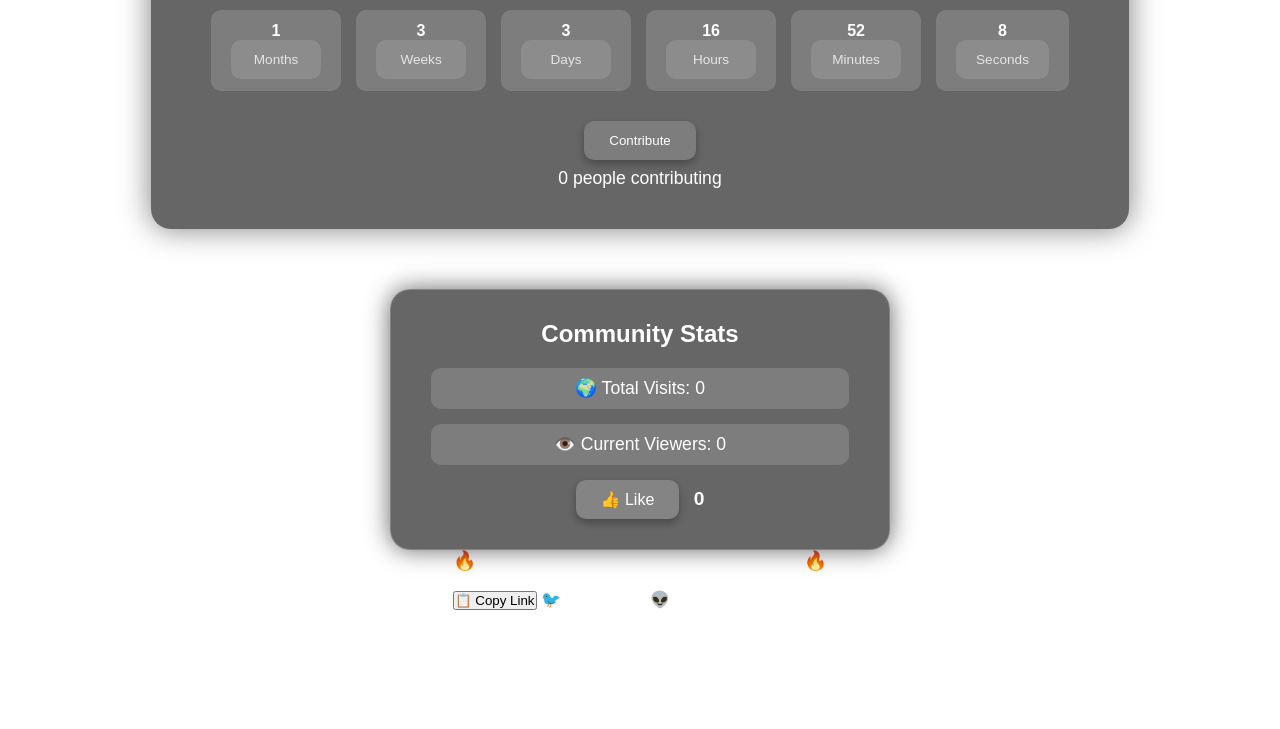
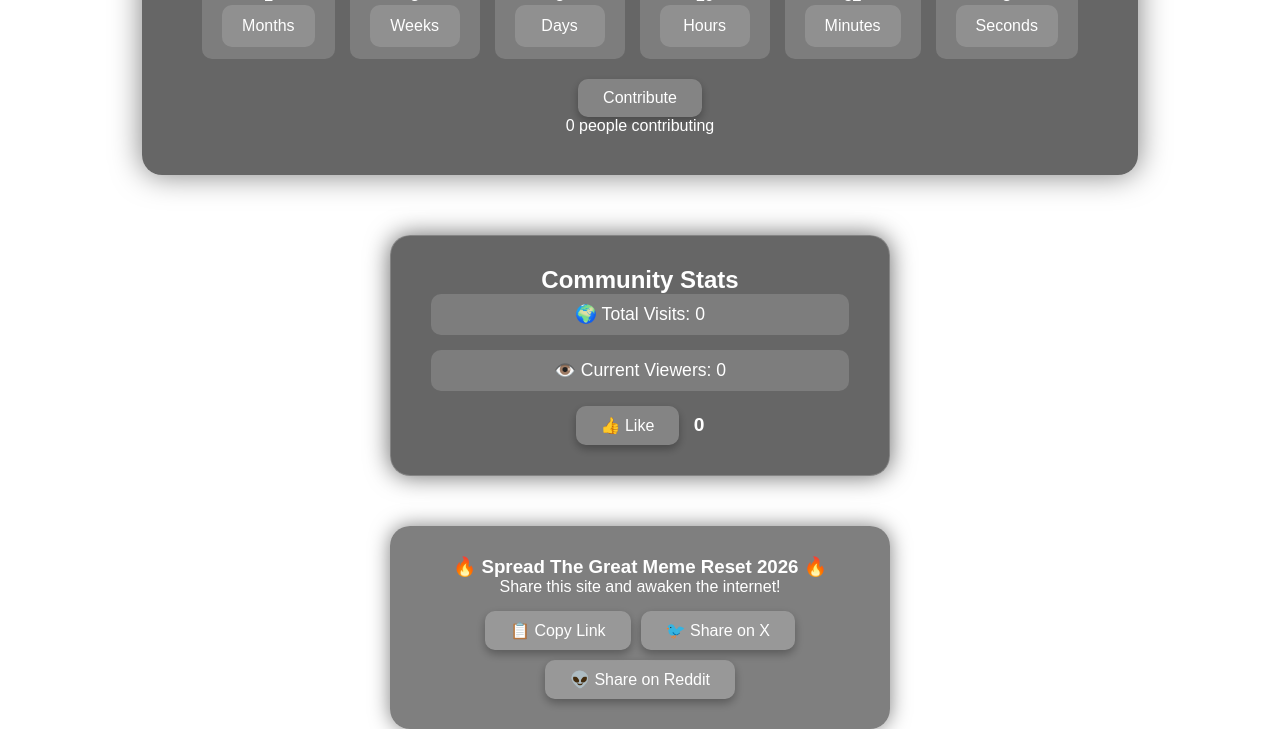
Before and after one commit to greatmemereset/greatmemereset.github.io, a website: page index.html in a window 1280 px wide. Shown: the part 162-891 px from the top of the page. Before the commit the page ends 800 px from the top, so only its background shows below. Drawn offline with Linux system fonts and the light colour scheme; no server answers.

Commit message:
Update style.css

```diff
--- a/style.css
+++ b/style.css
@@ -12,9 +12,10 @@ body {
   flex-direction: column;
   align-items: center;
   color: white;
+  text-align: center;
 }
 
-/* COUNTDOWN CONTAINER */
+/* COUNTDOWN BOX */
 .container {
   background: rgba(0, 0, 0, 0.6);
   border-radius: 20px;
@@ -22,12 +23,8 @@ body {
   text-align: center;
   backdrop-filter: blur(10px);
   box-shadow: 0 0 30px rgba(0, 0, 0, 0.5);
-  margin-top: 70px;
-}
-
-h1 {
-  font-size: 2rem;
-  margin-bottom: 25px;
+  margin-top: 60px;
+  animation: fadeIn 1s ease;
 }
 
 .countdown {
@@ -45,34 +42,29 @@ h1 {
   min-width: 90px;
 }
 
-.label {
-  font-size: 0.85rem;
-  opacity: 0.8;
-}
-
-/* CONTRIBUTE BUTTON */
-#contribute-btn {
-  margin-top: 10px;
-  padding: 12px 25px;
+/* BUTTONS */
+#contribute-btn,
+.like-button,
+.share-btn {
+  background: rgba(255,255,255,0.2);
   border: none;
   border-radius: 10px;
+  padding: 10px 25px;
   color: #fff;
-  background: rgba(255, 255, 255, 0.15);
+  font-size: 1rem;
   cursor: pointer;
   box-shadow: 0 4px 10px rgba(0,0,0,0.3);
   transition: all 0.3s ease;
 }
-#contribute-btn:hover {
-  background: rgba(255,255,255,0.3);
+
+#contribute-btn:hover,
+.like-button:hover,
+.share-btn:hover {
+  background: rgba(255,255,255,0.35);
   transform: scale(1.05);
 }
 
-#contribution-count {
-  margin-top: 8px;
-  font-size: 1.1rem;
-}
-
-/* ✅ COMMUNITY BOX (translucent with clear contrast) */
+/* COMMUNITY BOX */
 .community-box {
   background: rgba(0, 0, 0, 0.6);
   border: 1px solid rgba(255, 255, 255, 0.2);
@@ -87,11 +79,6 @@ h1 {
   animation: fadeUp 1.2s ease;
 }
 
-.community-box h2 {
-  margin-bottom: 20px;
-  font-size: 1.5rem;
-}
-
 .stat-item {
   font-size: 1.1rem;
   background: rgba(255, 255, 255, 0.15);
@@ -100,34 +87,60 @@ h1 {
   margin-bottom: 15px;
 }
 
-/* Like button styles */
 .like-container {
   margin-top: 10px;
 }
 
-.like-button {
-  background: rgba(255,255,255,0.2);
-  border: none;
-  border-radius: 10px;
-  padding: 10px 25px;
-  color: #fff;
-  font-size: 1rem;
-  cursor: pointer;
-  box-shadow: 0 4px 10px rgba(0,0,0,0.3);
-  transition: all 0.3s ease;
-}
-.like-button:hover {
-  background: rgba(255,255,255,0.35);
-  transform: scale(1.05);
-}
 .like-count {
   margin-left: 10px;
   font-weight: bold;
   font-size: 1.2rem;
 }
 
-/* Animation */
+/* SHARE BOX */
+.share-box {
+  margin-top: 50px;
+  padding: 30px 40px;
+  width: 80%;
+  max-width: 500px;
+  background: rgba(0,0,0,0.5);
+  border-radius: 20px;
+  box-shadow: 0 0 20px rgba(0,0,0,0.5);
+  backdrop-filter: blur(10px);
+  animation: fadeUp 1.5s ease;
+}
+
+.share-buttons {
+  margin-top: 15px;
+  display: flex;
+  justify-content: center;
+  flex-wrap: wrap;
+  gap: 10px;
+}
+
+.share-btn {
+  text-decoration: none;
+  display: inline-block;
+}
+
+/* Glow animation */
+@keyframes glowPulse {
+  0% { box-shadow: 0 0 10px rgba(255,255,255,0.2); }
+  50% { box-shadow: 0 0 25px rgba(255,255,255,0.5); }
+  100% { box-shadow: 0 0 10px rgba(255,255,255,0.2); }
+}
+
+.glow {
+  animation: glowPulse 1s ease;
+}
+
+/* Animations */
 @keyframes fadeUp {
   from { opacity: 0; transform: translateY(40px); }
   to { opacity: 1; transform: translateY(0); }
 }
+
+@keyframes fadeIn {
+  from { opacity: 0; transform: translateY(20px); }
+  to { opacity: 1; transform: translateY(0); }
+}
```
